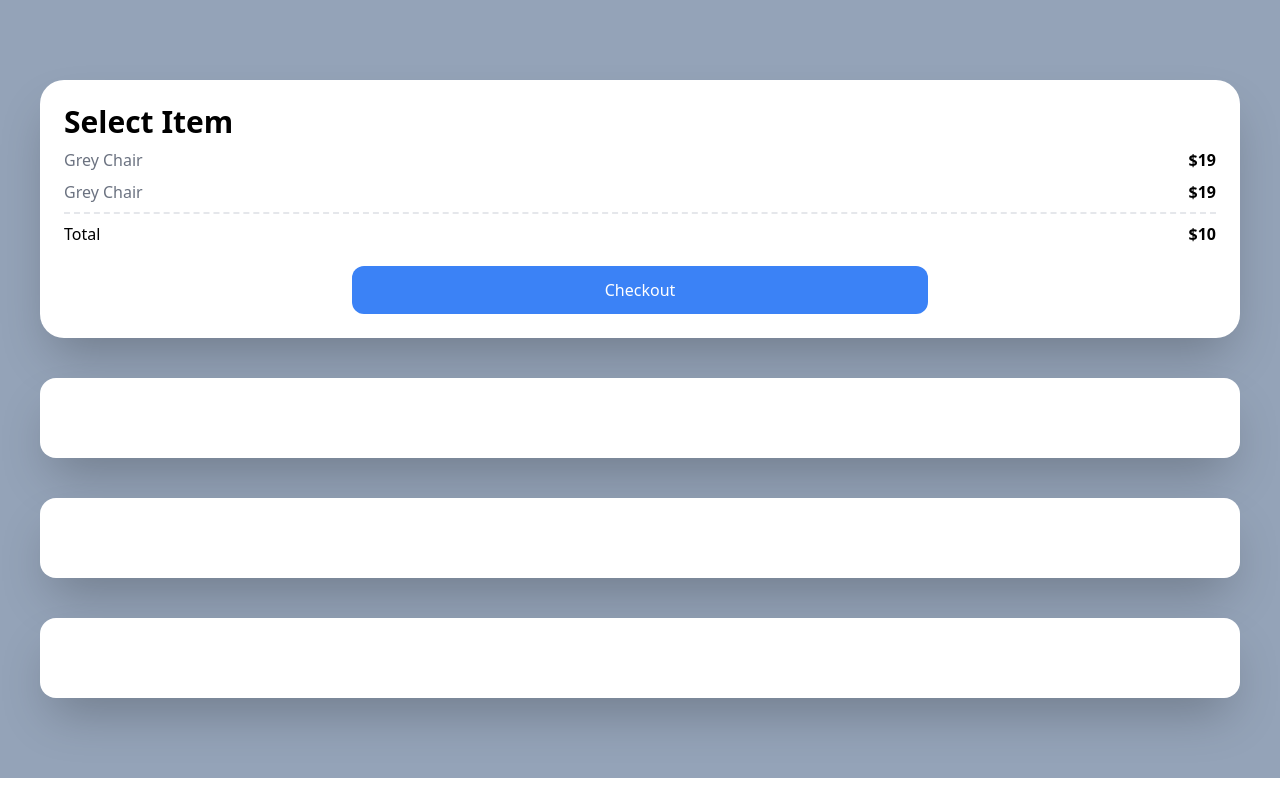
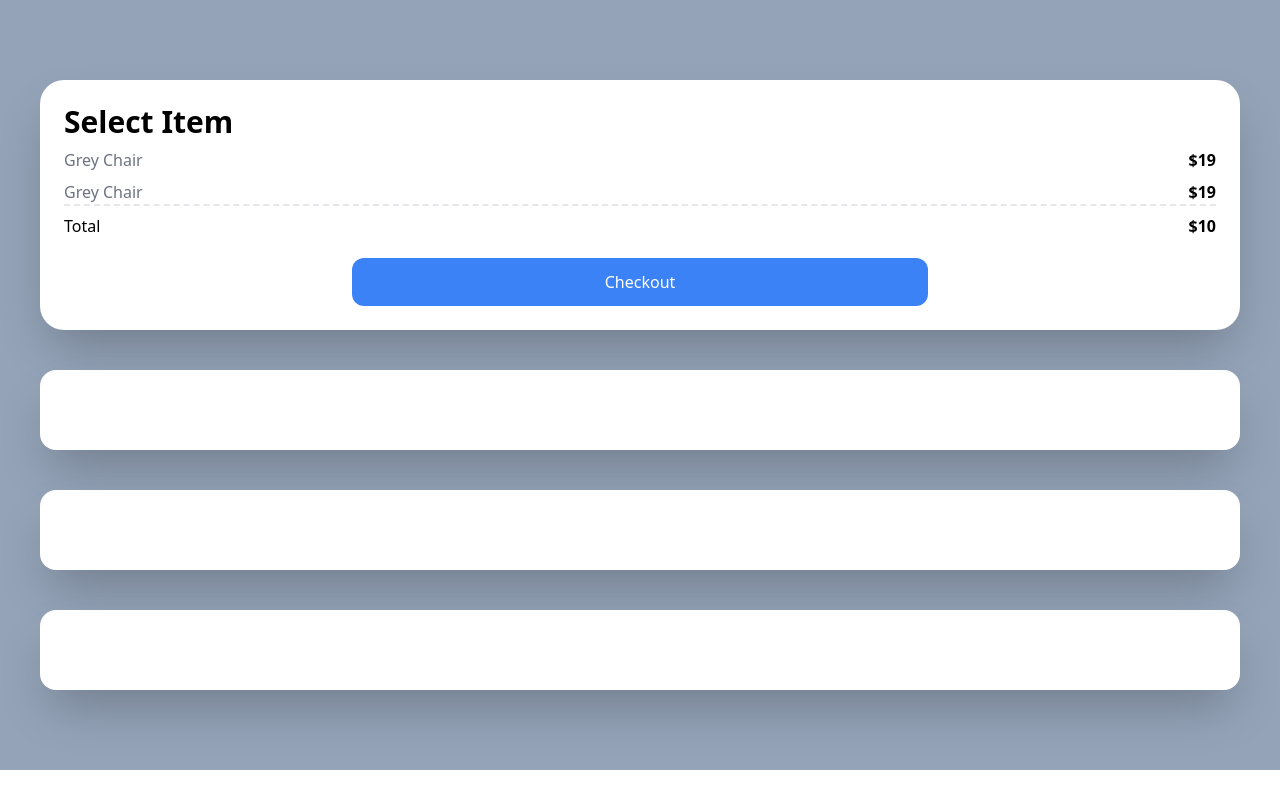
Before and after one commit to kanaheo/carrot-market, a Next.js app: page / in a window 1280 px wide. Built offline with nearby package versions, Linux system fonts and the light colour scheme.

Commit message:
tailwind practice

```diff
--- a/package.json
+++ b/package.json
@@ -12,7 +12,7 @@
     "@prisma/client": "^4.1.1",
     "@sendgrid/mail": "^7.7.0",
     "iron-session": "^6.1.3",
-    "next": "12.1.6",
+    "next": "^13.1.6",
     "prisma": "^3.15.2",
     "react": "^18.2.0",
     "react-dom": "^18.2.0",
@@ -27,7 +27,7 @@
     "@types/react-dom": "18.0.4",
     "autoprefixer": "^10.4.13",
     "eslint": "8.15.0",
-    "eslint-config-next": "12.1.6",
+    "eslint-config-next": "^13.1.6",
     "postcss": "^8.4.21",
     "tailwindcss": "^3.2.4",
     "typescript": "4.6.4"
--- a/pages/index.tsx
+++ b/pages/index.tsx
@@ -13,11 +13,11 @@ const Home: NextPage = () => {
           <span className="text-gray-500">Grey Chair</span>
           <span className="font-semibold">$19</span>
         </div>
-        <div className="flex justify-between mt-2 pt-2 border-t-2 border-dashed">
+        <div className="flex justify-between pt-2 border-t-2 border-dashed">
           <span>Total</span>
           <span className="font-semibold">$10</span>
         </div>
-        <div className="mt-5 bg-blue-500 text-white p-3 text-center rounded-xl w-2/4 mx-auto ">
+        <div className="mt-5 bg-blue-500 text-white p-3 text-center rounded-xl w-2/4 mx-auto">
           Checkout
         </div>
       </div>
```
Also changed, not shown: 1 other file (tests, documents, lock files or other folders).
